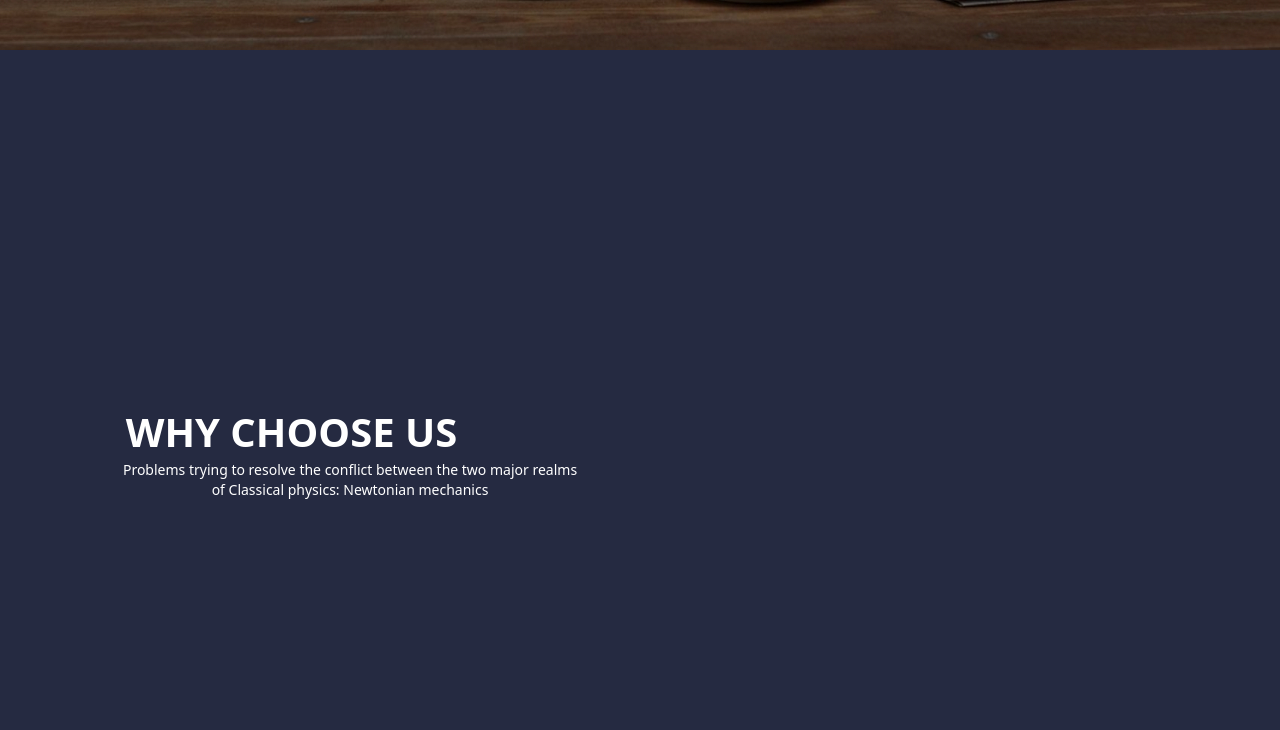
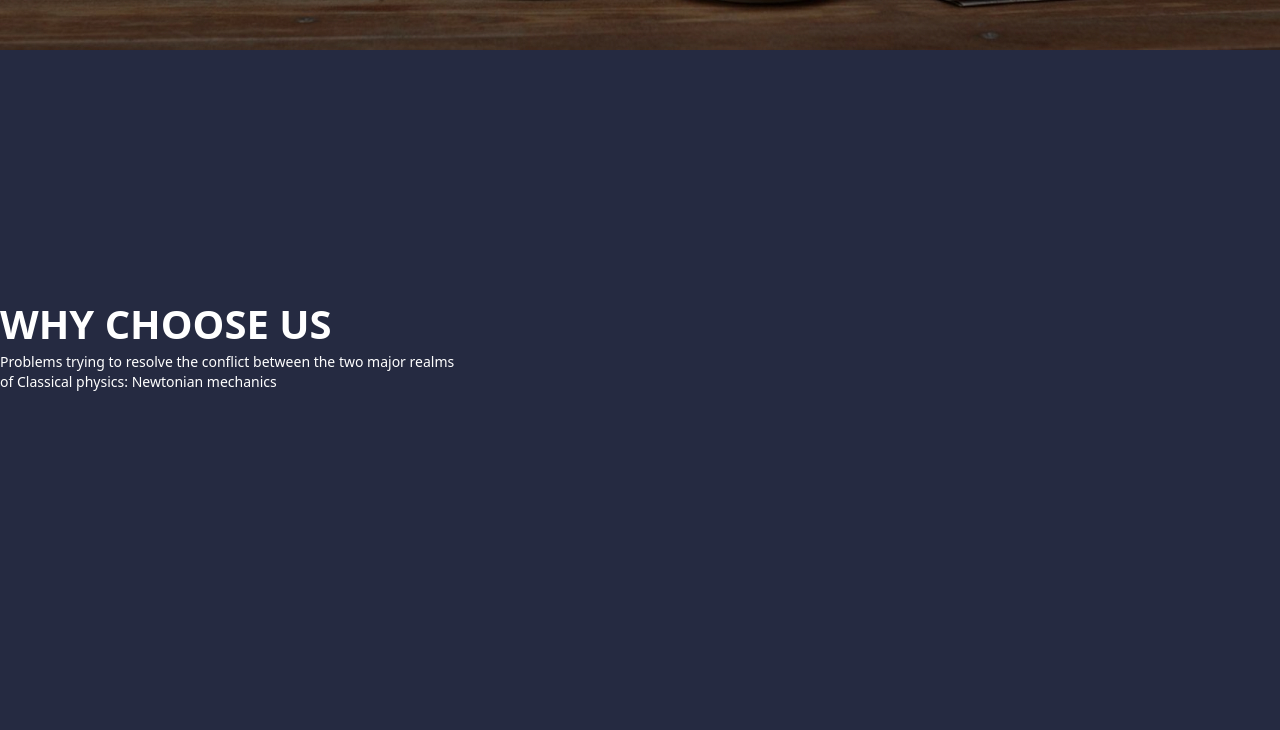
Before and after one commit to MANIZABAYO-Elie/K-Marketer, a website: page public/index.html in a window 1280 px wide. Shown: the part 630-1360 px from the top of the page. Drawn offline with Linux system fonts and the light colour scheme.

Commit message:
file located

```diff
--- a/public/index.html
+++ b/public/index.html
@@ -36,14 +36,14 @@
             </div>
         </div>
 </section>
-<section class="w-full h-[813px] bg-[hsla(228,28%,20%,1)] pt-[100px] pb-[100px] flex  items-center justify-center">
-    <div>
+<section class="w-full h-[813px] bg-[hsla(228,28%,20%,1)] pt-[100px] pb-[100px] justify-center">
+    <div class="Hug w-[1050px]Hug h-[813px] left: 195px pt-[100px]  pb-[100px] ">
         <div class="Fixed w-[1050px] Hug h-[197px] pb-[45px] pt-[45px] items-center justify-center">
             <h2 class="font-Montserrat text-[40px] font-[700] leading-[57px] w-[353px]  h-[57px]
-            text-center tracking-tighter-[0.2px]  text-[hsla(0,0%,100%,1)]
+             tracking-tighter-[0.2px]  text-[hsla(0,0%,100%,1)] items-center justify-center
             ">WHY CHOOSE US</h2>
-            <p class="font-Montserrat text-[14px] leading-[20px] font-[500] text-center tracking-tighter-[0.2px]
-            text-[hsla(0,0%,100%,1)] justify-center w-[470px] h-[40px]
+            <p class="font-Montserrat text-[14px] leading-[20px] font-[500] tracking-tighter-[0.2px]
+            text-[hsla(0,0%,100%,1)] w-[470px] h-[40px] items-center justify-center
              ">Problems trying to resolve the conflict between
                the two major realms of Classical physics: Newtonian mechanics
             </p>
```
Also changed, not shown: src/style.css.
